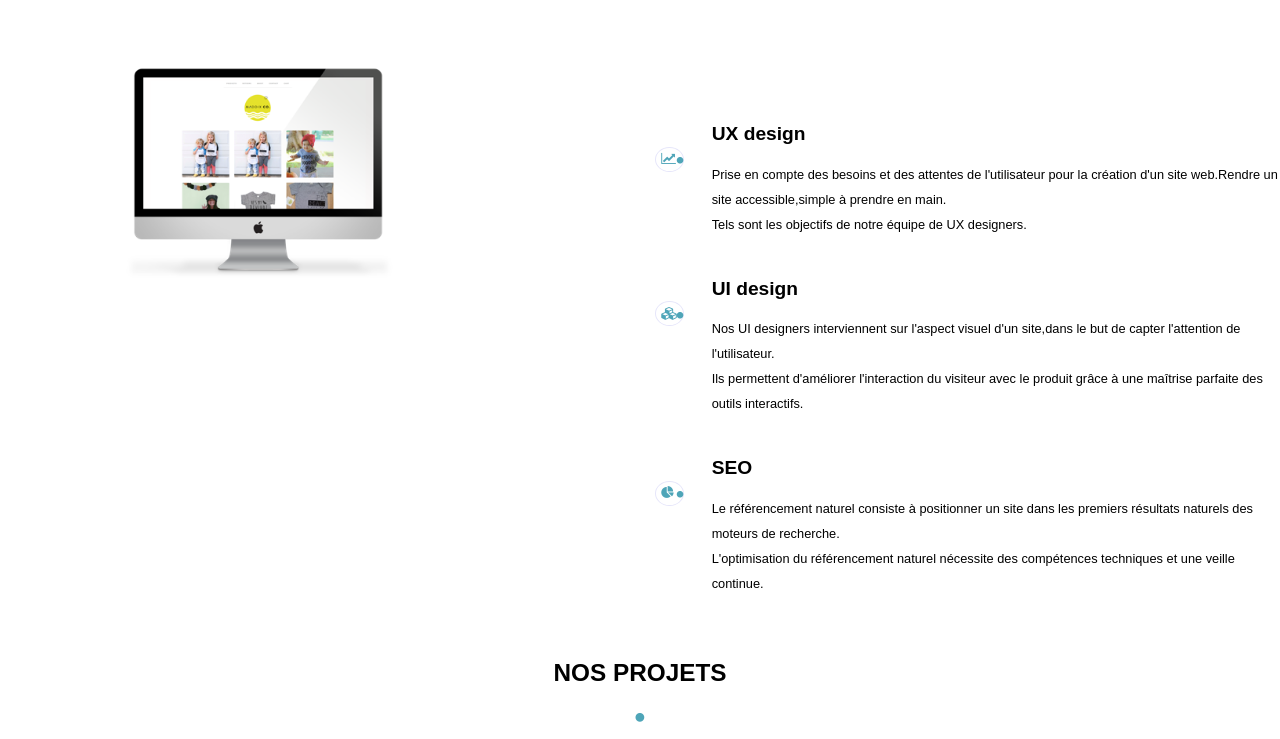
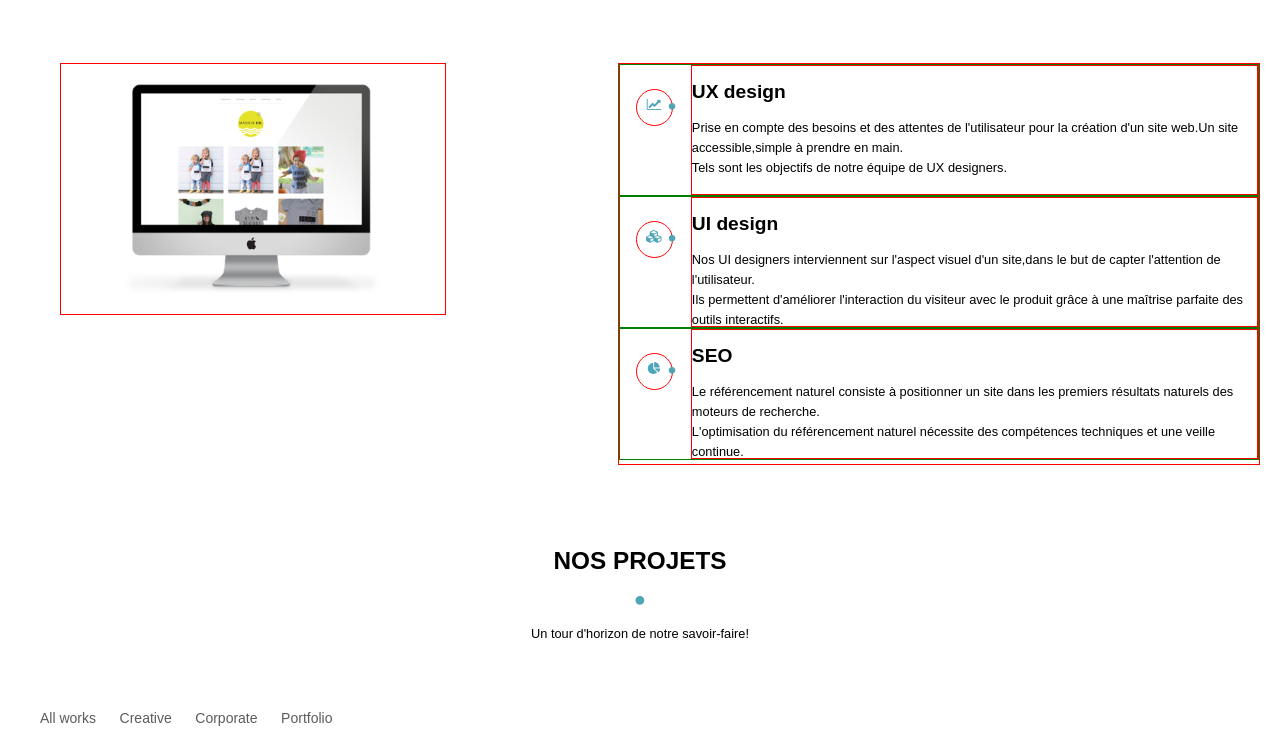
Before and after one commit to yanga971/oc-projet1, a plain HTML site: page dwj_p1.html in a window 1280 px wide. Shown: the part 664-1403 px from the top of the page. Drawn offline with Linux system fonts and the light colour scheme.

Commit message:
services refactorés

```diff
--- a/dwj_p1.css
+++ b/dwj_p1.css
@@ -157,10 +157,13 @@ li a{
 #nosservices{
 	font-size: 0.8em;
 	margin-top: 4%;
-	line-height: 25px;
+	line-height: 20px;
+  width: 100%;
+  height:500px;
 }
 
 .services {
+  border:1px solid red;
 	text-align: center;
 	margin-bottom: 5%;
 }
@@ -180,110 +183,73 @@ p.cercle{
 }
 
 .design{
+  border:1px solid red;
+  width:50%;
 	display: flex;
-
 }
 
 .image_main{
-	width: 400px;
+	width: 30%;
 	height: 250px;
 	margin: 0 60px 0 60px;
-
+  border: 1px solid red;
 }
 
 .description{
-	width: 50%;
-	padding-left: 15%;
+  border:1px solid red;
+	width:50%;
+  height: 400px;
+  display:inline;
+  position: absolute;
+  right:0;
+  margin-right: 20px;
 }
 
-.ux{
-	position: relative;
-	padding-top: 10%;
+.detail{
+  border:1px solid green;
+  display: flex;
+  height: 130px;
 }
 
-.fonts{
-	position: absolute;
-	display: flex;
-	align-items: baseline;
-	margin-top: 5%;
-	left: -10%;
+.icons{
+  position: relative;
+  display: flex;
+  justify-content: center;
+  align-items: center;
+  color: #4ea5b8;
+  border-radius: 50%;
+  width: 80px;
+  height: 20px;
+  margin-top: 5%;
 }
 
-.fonts .cercle{
-	font-size: 0.6em;
-	margin-left: 4px;
+.graph{
+  border: 1px solid red;
+  border-radius: 50%;
+  width:25px;
+  height:25px;
+  text-align: center;
+  padding: 5px;
 }
 
-.fa-line-chart{
-	color: #4ea5b8;
-	border:1px solid #E6E6FA;
-	border-radius: 50%;
-	padding: 30%;
-	margin-right: -5%;
-	width:16px;
-	height:12px;
+ .circle{
+   display: flex;
+   align-items: center;
+	 font-size: 0.6em;
+	 margin-left: -4px;
 }
 
-.ui{
-	padding-top: 10px;
-	position: relative;
-}
-
- .cubes{
-	position: absolute;
-	display: flex;
-	align-items: baseline;
-	margin-top: 5%;
-	left: -10%;
-}
-
-.cubes .cercle{
-	font-size: 0.6em;
-	margin-left: 4px;
-}
-
-.fa-cubes{
-	color: #4ea5b8;
-	border:1px solid #E6E6FA;
-	border-radius: 50%;
-	padding: 30%;
-	margin-right: -5%;
-	width:16px;
-	height:12px;
-}
-
-.seo{
-	padding-top: 10px;
-	position: relative;
-}
-
-.pie_chart{
-	position: absolute;
-	display: flex;
-	align-items: baseline;
-	margin-top: 5%;
-	left: -10%;
-}
-
-.pie_chart .cercle{
-	font-size: 0.6em;
-	margin-left: 4px;
-}
-
-.fa-pie-chart{
-	color: #4ea5b8;
-	border:1px solid #E6E6FA;
-	border-radius: 50%;
-	padding: 30%;
-	margin-right: -5%;
-	width: 16px;
-	height: 12px;
+.text{
+    border:1px solid red;
+  position: relative;
+  font-size: 1em;
+  width: 100%
 }
 
 #nosprojets{
 	font-size: 0.8em;
 	margin-top: 4%;
-	line-height: 25px;
+	line-height: 20px;
 }
 
 .projet04{
@@ -296,7 +262,6 @@ p.cercle{
 	font-size: 0.7em;
 	bottom: 0;
 	left:0;
-
 }
 
 .cardboard{
@@ -306,18 +271,13 @@ p.cercle{
 	width:120px;
 	height:40px;
 	opacity: 0.6;
-
 }
 
-#nosprojets{
-	font-size: 0.8em;
-	margin-top: 4%;
-	line-height: 25px;
-}
 
 .projets {
 	text-align: center;
 	margin-bottom: 5%;
+  margin-top: 200px;
 }
 
 .projets h1{
--- a/dwj_p1.html
+++ b/dwj_p1.html
@@ -8,7 +8,7 @@
 	</head>
 
 	<body>
-		<div class="bloc_page">
+		<!--<div class="bloc_page">-->
 
 			<div class="navbar">
 				<img src="images/logo.png" alt="logo de l'agence" class="logo"/>
@@ -52,51 +52,56 @@
 					<p>Forte d'une équipe expérimentée,présente à toutes les étapes de votre projet,notre agence vous propose ses savoirs-faire.<br> WebAgency vous conseille et vous accompagne dans votre communication digitale.</p>
 				</div>
 
-				<div class="design">
+				<!--<div class="design">-->
 					<img src="images/main-feature.png" alt="nos services" class="image_main"/>
+				<!--</div>-->
+
 				<div class="description">
-						<div class="ux">
-							<div class="fonts">
-								<p class="line">
+					<div class="detail">
+							<div class="icons">
+								<p class="graph">
 									<i class="fa fa-line-chart" aria-hidden="true"></i>
 								</p>
-								<p class="cercle">
+								<p class="circle">
 									<i class="fa fa-circle" aria-hidden="true"></i>
 								</p>
 							</div>
+							<div class="text">
 								<h1>UX design</h1>
-							<p>Prise en compte des besoins et des attentes de l'utilisateur pour la création d'un site web.Rendre un site accessible,simple à prendre en main.<br>Tels sont les objectifs de notre équipe de UX designers.</p>
+								<p>Prise en compte des besoins et des attentes de l'utilisateur pour la création d'un site web.Un site accessible,simple à prendre en main.<br>Tels sont les objectifs de notre équipe de UX designers.</p>
 							</div>
-
-						<div class="ui">
-							<div class="cubes">
-							<p class="cube">
+						</div>
+						<div class="detail">
+							<div class="icons">
+								<p class="graph">
 									<i class="fa fa-cubes" aria-hidden="true"></i>
 								</p>
-							<p class="cercle">
+								<p class="circle">
 									<i class="fa fa-circle" aria-hidden="true"></i>
 								</p>
 							</div>
+							<div class="text">
 								<h1>UI design</h1>
 								<p>Nos UI designers interviennent sur l'aspect visuel d'un site,dans le but de capter l'attention de l'utilisateur.<br>Ils permettent d'améliorer l'interaction du visiteur avec le produit grâce à une maîtrise parfaite des outils interactifs.</p>
 							</div>
-
-						<div class="seo">
-							<div class="pie_chart">
-							<p class="chart">
+						</div>
+						<div class="detail">
+							<div class="icons">
+								<p class="graph">
 									<i class="fa fa-pie-chart" aria-hidden="true"></i>
 								</p>
-							<p class="cercle">
+								<p class="circle">
 									<i class="fa fa-circle" aria-hidden="true"></i>
 								</p>
 							</div>
+							<div class="text">
 								<h1>SEO</h1>
 								<p>Le référencement naturel consiste à positionner un site dans les premiers résultats naturels des moteurs de recherche.<br>L'optimisation du référencement naturel nécessite des compétences techniques et une veille continue.</p>
 							</div>
 						</div>
 					</div>
+				<!--</div>-->
 			</section>
-
 			<section id="nosprojets">
 				<div class="projets">
 					<h1>Nos projets</h1>
```
Lines whose indentation alone changed are shown as unchanged.
